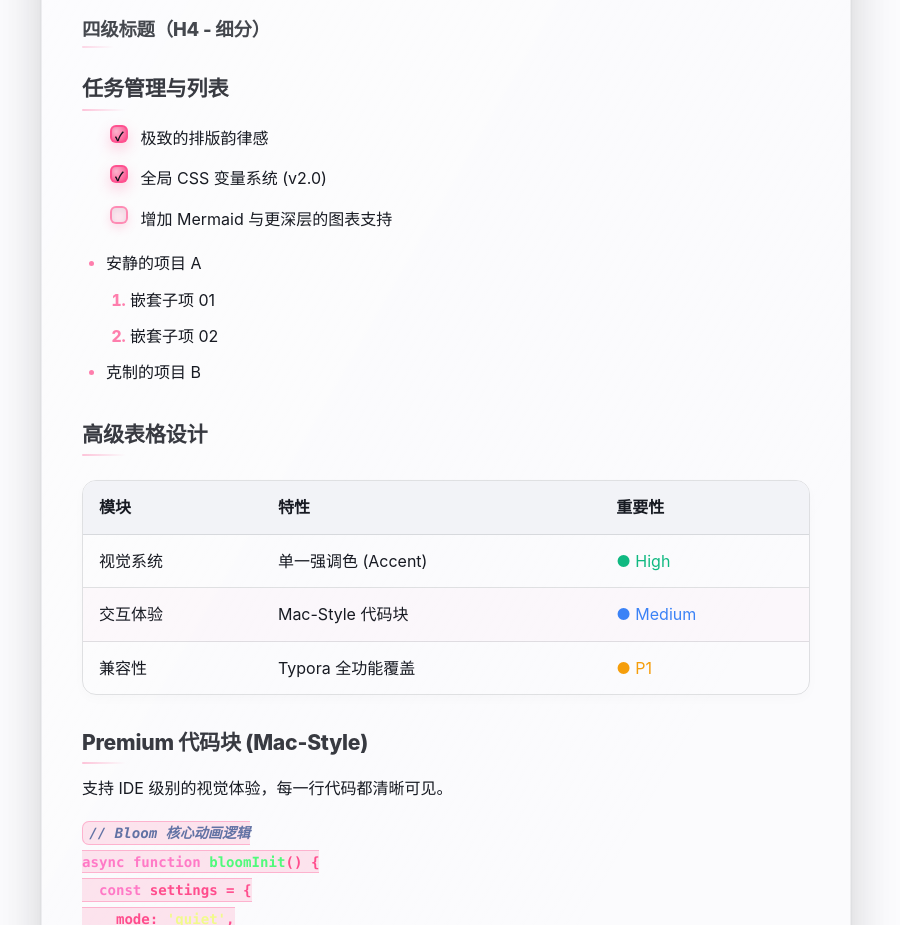
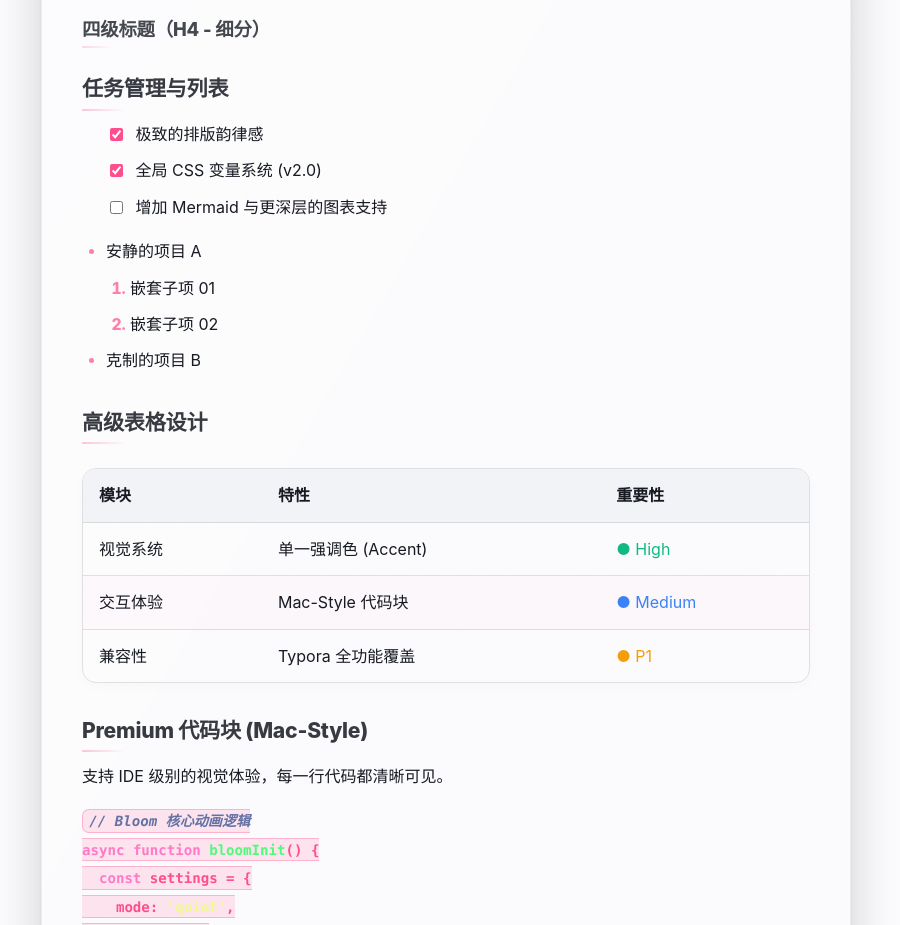
Before and after one commit to webkubor/typora-Bloom-theme, a plain HTML site: page index.html in a window 1280 px wide. Shown: the part 2220-3145 px from the top of the page, without its empty margins (0-900 px from the left). Drawn offline with Linux system fonts and the light colour scheme.

Commit message:
refactor: 优化深色主题配色方案并简化任务列表复选框样式
- 深色主题：调整背景色为更深的中性灰（#111214），提升对比度和视觉舒适度
- 代码块：更新背景色为 #16181f，文本色改为 #f7f9ff，增强可读性
- 新增代码高亮：为关键字、字符串、数字等添加专属配色（粉色、橙色、蓝色等）
- 任务列表：移除自定义复选框样式，改用原生 accent-color 实现
- 背景渐变：简化 Hero 区域渐变透

```diff
--- a/bloom-dark.css
+++ b/bloom-dark.css
@@ -18,18 +18,18 @@
   --info-bg: rgba(59, 130, 246, 0.15);
 
   /* Neutrals */
-  --bg: #0c111d;
-  --surface: #121a2b;
-  --surface-2: #182235;
-  --text: #e8edf7;
-  --text-semi: #cfd7e8;
-  --muted: rgba(232, 237, 247, 0.7);
-  --border: rgba(232, 237, 247, 0.12);
-  --border-semi: rgba(232, 237, 247, 0.22);
+  --bg: #111214;
+  --surface: #17181c;
+  --surface-2: #1f2026;
+  --text: #eceff5;
+  --text-semi: #d4d8e3;
+  --muted: rgba(236, 239, 245, 0.7);
+  --border: rgba(236, 239, 245, 0.12);
+  --border-semi: rgba(236, 239, 245, 0.22);
 
   /* Effects */
-  --shadow: 0 16px 48px rgba(5, 8, 15, 0.55);
-  --shadow-lg: 0 30px 80px rgba(5, 8, 15, 0.65);
+  --shadow: 0 16px 48px rgba(4, 5, 8, 0.55);
+  --shadow-lg: 0 30px 80px rgba(4, 5, 8, 0.65);
 
   /* Typography */
   --font-sans: -apple-system, BlinkMacSystemFont, "SF Pro Text", "PingFang SC", "Hiragino Sans GB", "Microsoft YaHei", "Segoe UI", Roboto, Helvetica, Arial, "Apple Color Emoji", "Segoe UI Emoji";
@@ -38,12 +38,12 @@
   --selection: rgba(var(--accent-rgb), 0.32);
 
   /* Code */
-  --code-bg: #0a0f1c;
+  --code-bg: #14161b;
   --code-text: #e5e7eb;
 
   /* Typora chrome */
   --bg-color: var(--bg);
-  --side-bar-bg-color: #0f1524;
+  --side-bar-bg-color: #141418;
   --text-color: var(--text);
   --select-text-bg-color: var(--selection);
   --item-hover-bg-color: rgba(var(--accent-rgb), 0.08);
@@ -62,8 +62,8 @@
 html,
 body {
   background: radial-gradient(1200px circle at 18% 8%, rgba(var(--accent-rgb), 0.08), transparent 34%),
-    linear-gradient(140deg, rgba(var(--accent-rgb), 0.04), transparent 46%),
-    linear-gradient(180deg, rgba(255, 255, 255, 0.03), transparent 360px),
+    linear-gradient(140deg, rgba(255, 255, 255, 0.02), transparent 50%),
+    linear-gradient(180deg, rgba(255, 255, 255, 0.02), transparent 360px),
     var(--bg);
   color: var(--text);
   font-family: var(--font-sans);
@@ -258,36 +258,9 @@ body {
 }
 
 .task-list-item input {
-  appearance: none;
-  width: 18px;
-  height: 18px;
   margin-right: 0.6em;
-  border-radius: 6px;
-  border: 2px solid rgba(var(--accent-rgb), 0.6);
-  background: rgba(var(--accent-rgb), 0.1);
-  box-shadow: inset 0 2px 6px rgba(0, 0, 0, 0.35), 0 4px 12px rgba(var(--accent-rgb), 0.2);
-  transition: all 0.15s ease;
-  transform: translateY(2px);
-  cursor: pointer;
-  position: relative;
-}
-
-.task-list-item input:checked {
-  background: radial-gradient(circle at 30% 30%, rgba(255, 255, 255, 0.5), rgba(255, 255, 255, 0)),
-    var(--accent);
-  border-color: rgba(var(--accent-rgb), 0.9);
-  box-shadow: inset 0 2px 6px rgba(0, 0, 0, 0.25), 0 6px 14px rgba(var(--accent-rgb), 0.35);
-}
-
-.task-list-item input:checked::after {
-  content: "✓";
-  position: absolute;
-  inset: 0;
-  display: grid;
-  place-items: center;
-  color: #0b0f19;
-  font-size: 12px;
-  font-weight: 800;
+  accent-color: var(--accent);
+  transform: translateY(1px);
 }
 
 /* Tables */
@@ -343,7 +316,7 @@ body {
 #write pre.md-fences,
 #write pre[mdtype="fences"],
 #write .md-fences {
-  background: #0f1626;
+  background: #16181f;
   color: #f2f5ff;
   border: 1px solid rgba(var(--accent-rgb), 0.14);
   border-radius: 18px;
@@ -396,7 +369,7 @@ body {
 #write .md-fences .CodeMirror-gutters,
 #write .md-fences .cm-s-inner {
   background: transparent !important;
-  color: #f2f5ff;
+  color: #f7f9ff;
 }
 
 #write pre.md-fences .CodeMirror-linenumber,
@@ -423,7 +396,57 @@ body {
 #write pre[mdtype="fences"] .CodeMirror-code,
 #write .md-fences .CodeMirror-line,
 #write .md-fences .CodeMirror-code {
-  color: #f2f5ff;
+  color: #f7f9ff;
+}
+
+/* Code token colors for readability */
+#write pre.md-fences .cm-s-inner .cm-comment,
+#write pre[mdtype="fences"] .cm-s-inner .cm-comment,
+#write .md-fences .cm-s-inner .cm-comment {
+  color: rgba(236, 239, 245, 0.55);
+}
+
+#write pre.md-fences .cm-s-inner .cm-keyword,
+#write pre[mdtype="fences"] .cm-s-inner .cm-keyword,
+#write .md-fences .cm-s-inner .cm-keyword {
+  color: #ff9bd1;
+  font-weight: 700;
+}
+
+#write pre.md-fences .cm-s-inner .cm-string,
+#write pre[mdtype="fences"] .cm-s-inner .cm-string,
+#write .md-fences .cm-s-inner .cm-string {
+  color: #ffc38f;
+}
+
+#write pre.md-fences .cm-s-inner .cm-number,
+#write pre[mdtype="fences"] .cm-s-inner .cm-number,
+#write .md-fences .cm-s-inner .cm-number {
+  color: #ffd166;
+}
+
+#write pre.md-fences .cm-s-inner .cm-def,
+#write pre[mdtype="fences"] .cm-s-inner .cm-def,
+#write .md-fences .cm-s-inner .cm-def {
+  color: #9bd5ff;
+}
+
+#write pre.md-fences .cm-s-inner .cm-variable,
+#write pre[mdtype="fences"] .cm-s-inner .cm-variable,
+#write .md-fences .cm-s-inner .cm-variable {
+  color: #f7f9ff;
+}
+
+#write pre.md-fences .cm-s-inner .cm-property,
+#write pre[mdtype="fences"] .cm-s-inner .cm-property,
+#write .md-fences .cm-s-inner .cm-property {
+  color: #9bd5ff;
+}
+
+#write pre.md-fences .cm-s-inner .cm-operator,
+#write pre[mdtype="fences"] .cm-s-inner .cm-operator,
+#write .md-fences .cm-s-inner .cm-operator {
+  color: #f7f9ff;
 }
 
 /* 防止嵌套多层 pre/code 造成重复背景 */
--- a/bloom-light.css
+++ b/bloom-light.css
@@ -227,36 +227,9 @@ body {
 }
 
 .task-list-item input {
-  appearance: none;
-  width: 18px;
-  height: 18px;
   margin-right: 0.6em;
-  border-radius: 6px;
-  border: 2px solid rgba(var(--accent-rgb), 0.6);
-  background: rgba(var(--accent-rgb), 0.12);
-  box-shadow: inset 0 2px 6px rgba(23, 26, 34, 0.08), 0 4px 10px rgba(var(--accent-rgb), 0.18);
-  transition: all 0.15s ease;
-  transform: translateY(2px);
-  cursor: pointer;
-  position: relative;
-}
-
-.task-list-item input:checked {
-  background: radial-gradient(circle at 30% 30%, rgba(255, 255, 255, 0.6), rgba(255, 255, 255, 0)),
-    var(--accent);
-  border-color: rgba(var(--accent-rgb), 0.9);
-  box-shadow: inset 0 2px 6px rgba(23, 26, 34, 0.05), 0 6px 14px rgba(var(--accent-rgb), 0.25);
-}
-
-.task-list-item input:checked::after {
-  content: "✓";
-  position: absolute;
-  inset: 0;
-  display: grid;
-  place-items: center;
-  color: #0b0f19;
-  font-size: 12px;
-  font-weight: 800;
+  accent-color: var(--accent);
+  transform: translateY(1px);
 }
 
 /* Tables */
```
